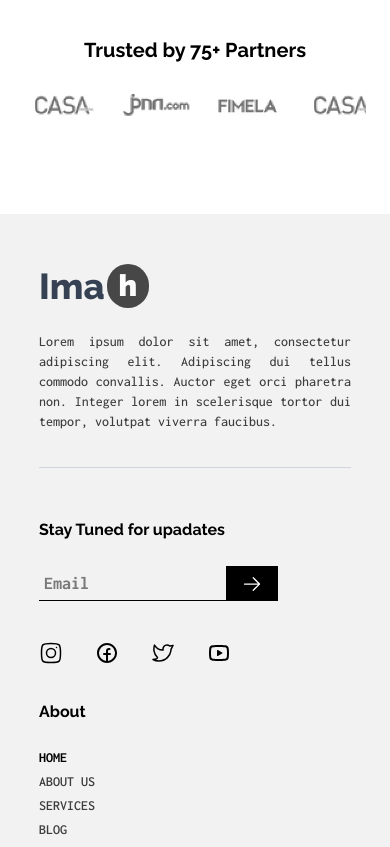
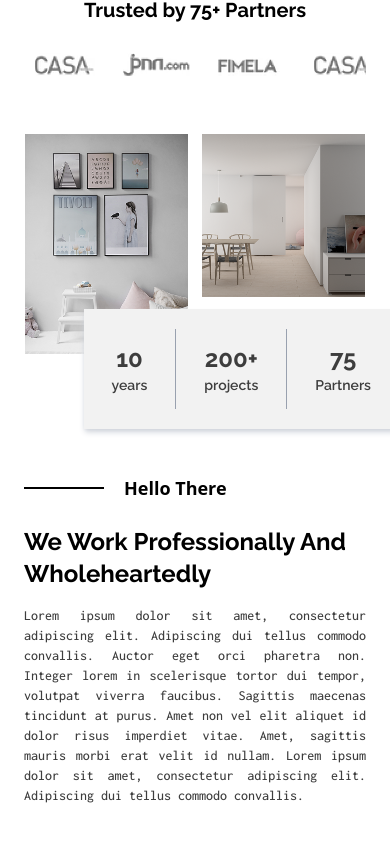
Before and after one commit to tannaznamdar/Architecture-Landing-Page, a React (Vite) app: page / in a window 390 px wide. Shown: the part 873-1720 px from the top of the page. Built offline with nearby package versions, Linux system fonts and the light colour scheme.

Commit message:
Responsive-  section-1

```diff
--- a/src/views/HomePage.jsx
+++ b/src/views/HomePage.jsx
@@ -1,8 +1,8 @@
 import interior1 from "../assets/images/image-1.png";
-import interior2 from "../assets/images/villa-interior2.jpg"
-import interior3 from "../assets/images/villa-interior3.jpg"
-import interior4 from "../assets/images/villa-interior4.jpg"
-import interior5 from "../assets/images/villa-interior5.jpg"
+import interior2 from "../assets/images/villa-interior2.jpg";
+import interior3 from "../assets/images/villa-interior3.jpg";
+import interior4 from "../assets/images/villa-interior4.jpg";
+import interior5 from "../assets/images/villa-interior5.jpg";
 
 import image2 from "../assets/images/image-2.png";
 import image3 from "../assets/images/image-3.png";
@@ -32,14 +32,7 @@ import CategoryCard from "../components/card/CategoryCard";
 import ImageSwiper from "../components/swiper/ImageSwiper";
 
 export default function HomePage() {
-
-  const projectImg =[
-    interior1,
-    interior2,
-    interior3,
-    interior4,
-    interior5,
-  ]
+  const projectImg = [interior1, interior2, interior3, interior4, interior5];
 
   const logoImage = [
     logo1,
@@ -51,6 +44,12 @@ export default function HomePage() {
     logo1,
     logo2,
     logo3,
+  ];
+
+  const boxInfo = [
+    { id: 1, title: "10", subTitle: "years" },
+    { id: 2, title: "200+", subTitle: "projects" },
+    { id: 3, title: "75", subTitle: "Partners" },
   ];
 
   const companyUsers = [
@@ -116,7 +115,7 @@ export default function HomePage() {
   return (
     <>
       {/* project-slider */}
-      <div className="lg:w-[90%] ml-auto mb-[90px]">
+      <div className="lg:w-[90%] ml-auto lg:mb-[90px] mb-[50px] ">
         <div className="flex lg:flex-row flex-col items-center">
           <div className="lg:w-1/2 w-full">
             <div className="lg:w-3/4 w-full">
@@ -144,7 +143,7 @@ export default function HomePage() {
       </div>
 
       {/* logo-swiper */}
-      <div className="container mx-auto lg:px-0 px-6 flex lg:flex-row flex-col mb-[90px]">
+      <div className="container mx-auto lg:px-0 px-6 flex lg:flex-row flex-col lg:mb-[90px] mb-[50px]">
         <div className="lg:w-1/4">
           <div className="lg:w-1/2 mb-6 lg:mb-0 flex justify-center lg:justify-normal">
             <span className="text-black font-raleway font-bold lg:text-2xl text-xl">
@@ -157,55 +156,47 @@ export default function HomePage() {
         </div>
       </div>
 
-      {/* section 2 */}
-      {/* <div className="container mx-auto mb-[90px]">
-        <div className="flex items-center">
-          <div className="flex gap-6 w-1/2">
+      {/* section 1 */}
+      <div className="container mx-auto lg:mb-[90px] mb-[50px]">
+        <div className="flex lg:flex-row flex-col items-center">
+          <div className="flex md:gap-6 gap-3.5 lg:w-1/2">
             <div>
-              <figure className="w-[320px] h-[430px]">
+              <figure className="md:w-[320px] md:h-[430px] w-[163px] h-[220px]">
                 <img className="h-full w-full object-cover" src={image3} />
               </figure>
             </div>
 
             <div className="relative">
-              <figure className="w-[320px] h-[320px]">
+              <figure className="md:w-[320px] md:h-[320px] w-[163px] h-[163px]">
                 <img className="h-full w-full object-cover" src={image2} />
               </figure>
 
-              <div className="bg-[#F2F2F2] py-7 text-[#3D3D3D] flex divide-x-1 divide-gray-400 h-[120px] absolute right-0 mt-6">
-                <div className="flex flex-col px-10">
-                  <span className="font-bold font-raleway text-4xl">10</span>
-                  <span className="text-lg font-semibold font-raleway">
-                    years
-                  </span>
-                </div>
-                <div className="flex flex-col gap-1 px-10">
-                  <span className="font-bold font-raleway text-4xl">200+</span>
-                  <span className="text-lg font-semibold font-raleway">
-                    projects
-                  </span>
-                </div>
-                <div className="flex flex-col gap-1 px-10">
-                  <span className="font-bold font-raleway text-4xl">75</span>
-                  <span className="text-lg font-semibold font-raleway">
-                    Partners
-                  </span>
-                </div>
+              <div className="bg-[#F2F2F2] md:py-7 py-5 text-[#3D3D3D] flex divide-x-1 divide-gray-400 h-[120px] absolute right-[-34px] md:mt-4 mt-3 shadow-md shadow-gray-300">
+                {boxInfo.map((item) => (
+                  <div className="flex flex-col md:px-10 px-7 items-center justify-center">
+                    <span className="font-bold font-raleway md:text-4xl text-2xl">
+                      {item.title}
+                    </span>
+                    <span className="md:text-lg text-sm font-semibold font-raleway">
+                      {item.subTitle}
+                    </span>
+                  </div>
+                ))}
               </div>
             </div>
           </div>
 
-          <div className="w-1/2">
+          <div className="lg:w-1/2 lg:mt-0 mt-30 lg:pl-0 pl-6">
             <div className="flex gap-5 items-center mb-6">
               <span className="border-b-2 w-[80px]"></span>
               <span className="text-black font-semibold text-lg">
                 Hello There
               </span>
             </div>
-            <h2 className="text-[40px] font-raleway font-bold leading-16 capitalize mb-9">
+            <h2 className="md:text-[40px] text-2xl font-raleway font-bold lg:leading-16 capitalize md:mb-9 mb-4">
               We work professionally and wholeheartedly
             </h2>
-            <p className="mb-[50px] font-inconsolata font-medium text-[#3D3D3D] text-[16px] text-justify pr-40">
+            <p className="mb-[50px] font-inconsolata font-medium text-[#3D3D3D] md:text-[16px] text-sm text-justify lg:pr-40 pr-6">
               Lorem ipsum dolor sit amet, consectetur adipiscing elit.
               Adipiscing dui tellus commodo convallis. Auctor eget orci pharetra
               non. Integer lorem in scelerisque tortor dui tempor, volutpat
@@ -217,7 +208,7 @@ export default function HomePage() {
             </p>
           </div>
         </div>
-      </div> */}
+      </div>
 
       {/* section 3 */}
       {/* <div className="container mx-auto mb-[90px]">
```
